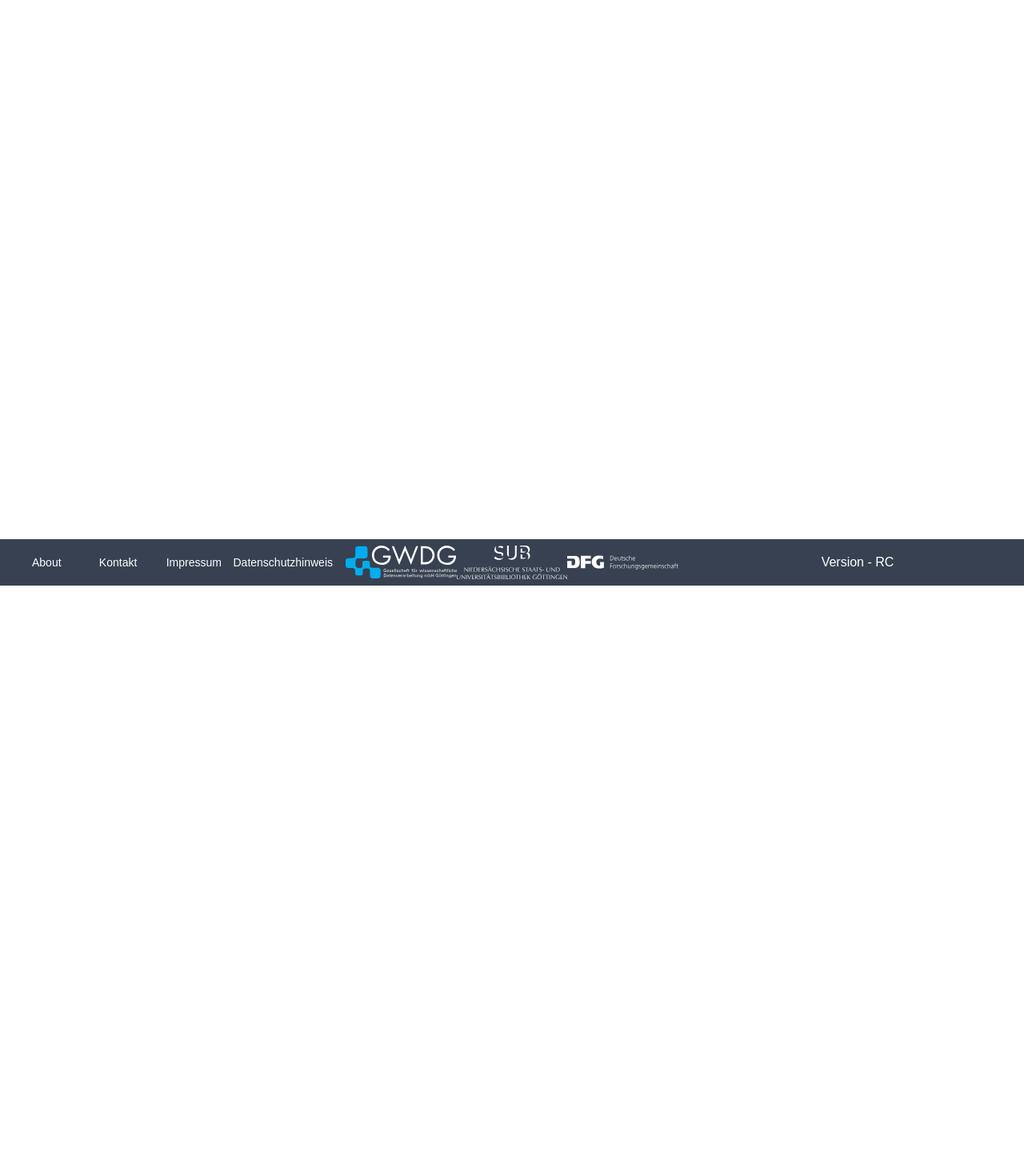
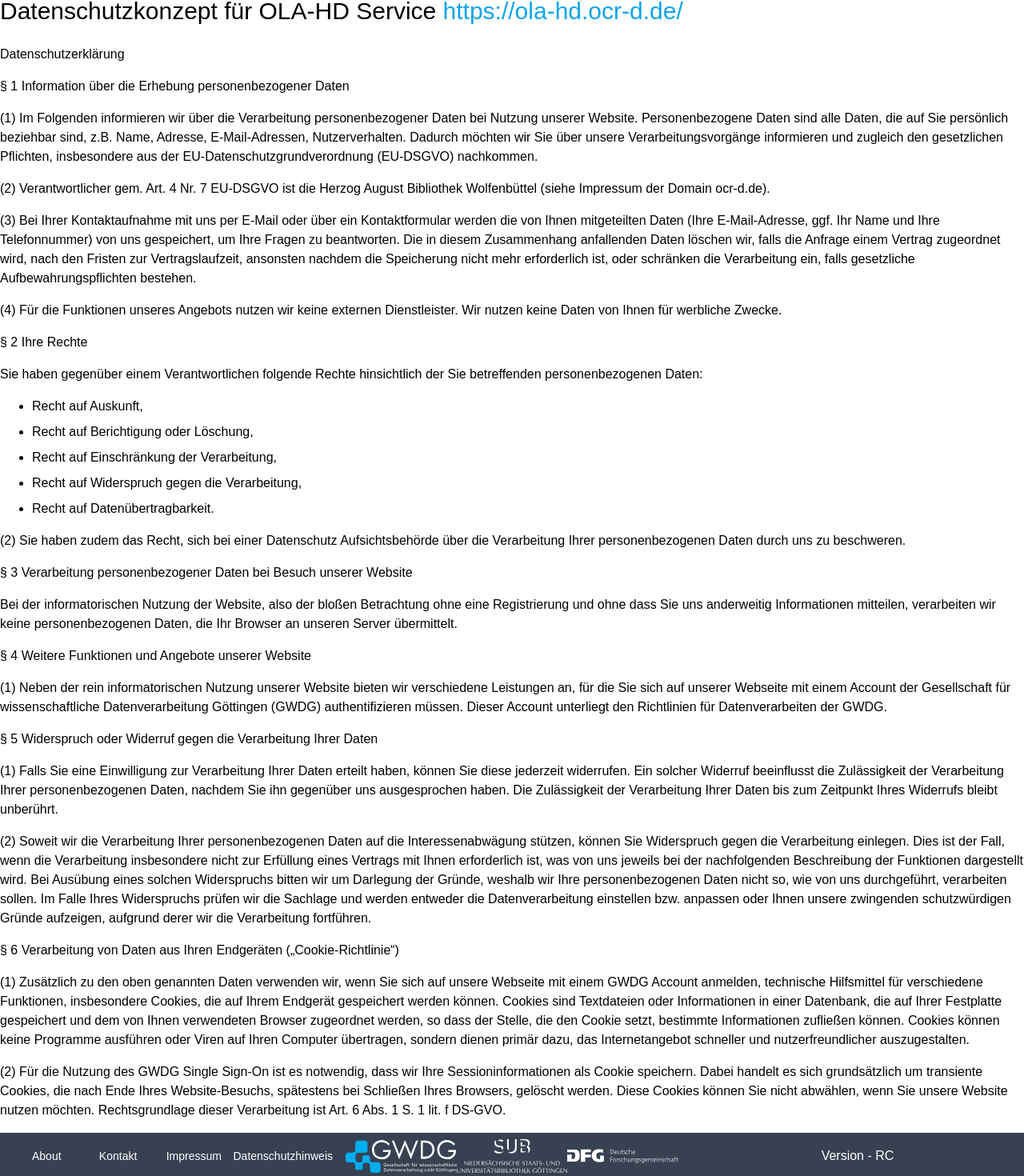
Before and after one commit to subugoe/olahd_user_frontend, a Vue app: page /data_protection in a window 1280 px wide. Shown: the part 68-1538 px from the top of the page at 80% size. Before the commit the page ends 800 px from the top, so only its background shows below. Built offline with nearby package versions, Linux system fonts and the light colour scheme; no server answers; a web font is replaced by a local one; what oidc-client would draw is missing.

Commit message:
Add data protection

```diff
--- a/src/layout/footer/index.vue
+++ b/src/layout/footer/index.vue
@@ -3,31 +3,18 @@
     <div class="bg-gray-700">
       <div class="grid grid-cols-3 gap-4 py-2">
         <div class="flex flex-1 items-center ml-10 space-x-2 text-sm">
-          <router-link
-            class="flex flex-1"
-            as="nav"
-            active-class="active"
-            to="/about"
-          >
+          <router-link class="flex flex-1" as="nav" active-class="active" to="/about">
             <span class="nav-link text-white hover:text-sky-700">About</span>
           </router-link>
-          <router-link
-            class="flex flex-1"
-            as="nav"
-            active-class="active"
-            to="/contact"
-          >
+          <router-link class="flex flex-1" as="nav" active-class="active" to="/contact">
             <span class="nav-link text-white hover:text-sky-700">Kontakt</span>
           </router-link>
-          <router-link
-            class="flex flex-1"
-            as="nav"
-            active-class="active"
-            to="/imprint"
-          >
+          <router-link class="flex flex-1" as="nav" active-class="active" to="/imprint">
             <span class="nav-link text-white hover:text-sky-700">Impressum</span>
           </router-link>
-          <a href="https://www.sub.uni-goettingen.de/impressum/datenschutzhinweis/" target="_blank" class="nav-link text-white hover:text-sky-700">Datenschutzhinweis</a>
+          <router-link class="flex flex-1" as="nav" active-class="active" to="/data_protection">
+            <span class="nav-link text-white hover:text-sky-700">Datenschutzhinweis</span>
+          </router-link>
         </div>
 
         <div class="flex flex-1 justify-between items-center">
@@ -75,3 +62,6 @@ export default {
   }
 };
 </script>
+<style scoped>
+
+</style>
--- /dev/null
+++ b/src/pages/data_protection/index.vue
@@ -0,0 +1,107 @@
+<template>
+  <section id="data_protection" class="container">
+    <h1>Datenschutzkonzept für OLA-HD Service <a href="https://ola-hd.ocr-d.de/">https://ola-hd.ocr-d.de/</a></h1>
+    <p>Datenschutzerklärung</p>
+    <p>§ 1 Information über die Erhebung personenbezogener Daten</p>
+    <p>(1) Im Folgenden informieren wir über die Verarbeitung
+      personenbezogener Daten bei Nutzung unserer Website. Personenbezogene
+      Daten sind alle Daten, die auf Sie persönlich beziehbar sind, z.B. Name,
+      Adresse, E-Mail-Adressen, Nutzerverhalten. Dadurch möchten wir Sie über
+      unsere Verarbeitungsvorgänge informieren und zugleich den gesetzlichen
+      Pflichten, insbesondere aus der EU-Datenschutzgrundverordnung (EU-DSGVO)
+      nachkommen.</p>
+    <p>(2) Verantwortlicher gem. Art. 4 Nr. 7 EU-DSGVO ist die Herzog August
+      Bibliothek Wolfenbüttel (siehe Impressum der Domain ocr-d.de).</p>
+    <p>(3) Bei Ihrer Kontaktaufnahme mit uns per E-Mail oder über ein
+      Kontaktformular werden die von Ihnen mitgeteilten Daten (Ihre
+      E-Mail-Adresse, ggf. Ihr Name und Ihre Telefonnummer) von uns
+      gespeichert, um Ihre Fragen zu beantworten. Die in diesem Zusammenhang
+      anfallenden Daten löschen wir, falls die Anfrage einem Vertrag
+      zugeordnet wird, nach den Fristen zur Vertragslaufzeit, ansonsten
+      nachdem die Speicherung nicht mehr erforderlich ist, oder schränken die
+      Verarbeitung ein, falls gesetzliche Aufbewahrungspflichten bestehen.</p>
+    <p>(4) Für die Funktionen unseres Angebots nutzen wir keine externen
+      Dienstleister. Wir nutzen keine Daten von Ihnen für werbliche
+      Zwecke.</p>
+    <p>§ 2 Ihre Rechte</p>
+    <p>Sie haben gegenüber einem Verantwortlichen folgende Rechte
+      hinsichtlich der Sie betreffenden personenbezogenen Daten:</p>
+    <ul>
+      <li>Recht auf Auskunft,</li>
+      <li>Recht auf Berichtigung oder Löschung,</li>
+      <li>Recht auf Einschränkung der Verarbeitung,</li>
+      <li>Recht auf Widerspruch gegen die Verarbeitung,</li>
+      <li>Recht auf Datenübertragbarkeit.</li>
+    </ul>
+    <p>(2) Sie haben zudem das Recht, sich bei einer Datenschutz
+      Aufsichtsbehörde über die Verarbeitung Ihrer personenbezogenen Daten
+      durch uns zu beschweren.</p>
+    <p>§ 3 Verarbeitung personenbezogener Daten bei Besuch unserer
+      Website</p>
+    <p>Bei der informatorischen Nutzung der Website, also der bloßen
+      Betrachtung ohne eine Registrierung und ohne dass Sie uns anderweitig
+      Informationen mitteilen, verarbeiten wir keine personenbezogenen Daten,
+      die Ihr Browser an unseren Server übermittelt.</p>
+    <p>§ 4 Weitere Funktionen und Angebote unserer Website</p>
+    <p>(1) Neben der rein informatorischen Nutzung unserer Website bieten
+      wir verschiedene Leistungen an, für die Sie sich auf unserer Webseite
+      mit einem Account der Gesellschaft für wissenschaftliche
+      Datenverarbeitung Göttingen (GWDG) authentifizieren müssen. Dieser
+      Account unterliegt den Richtlinien für Datenverarbeiten der GWDG.</p>
+    <p>§ 5 Widerspruch oder Widerruf gegen die Verarbeitung Ihrer Daten</p>
+    <p>(1) Falls Sie eine Einwilligung zur Verarbeitung Ihrer Daten erteilt
+      haben, können Sie diese jederzeit widerrufen. Ein solcher Widerruf
+      beeinflusst die Zulässigkeit der Verarbeitung Ihrer personenbezogenen
+      Daten, nachdem Sie ihn gegenüber uns ausgesprochen haben. Die
+      Zulässigkeit der Verarbeitung Ihrer Daten bis zum Zeitpunkt Ihres
+      Widerrufs bleibt unberührt.</p>
+    <p>(2) Soweit wir die Verarbeitung Ihrer personenbezogenen Daten auf die
+      Interessenabwägung stützen, können Sie Widerspruch gegen die
+      Verarbeitung einlegen. Dies ist der Fall, wenn die Verarbeitung
+      insbesondere nicht zur Erfüllung eines Vertrags mit Ihnen erforderlich
+      ist, was von uns jeweils bei der nachfolgenden Beschreibung der
+      Funktionen dargestellt wird. Bei Ausübung eines solchen Widerspruchs
+      bitten wir um Darlegung der Gründe, weshalb wir Ihre personenbezogenen
+      Daten nicht so, wie von uns durchgeführt, verarbeiten sollen. Im Falle
+      Ihres Widerspruchs prüfen wir die Sachlage und werden entweder die
+      Datenverarbeitung einstellen bzw. anpassen oder Ihnen unsere zwingenden
+      schutzwürdigen Gründe aufzeigen, aufgrund derer wir die Verarbeitung
+      fortführen.</p>
+    <p>§ 6 Verarbeitung von Daten aus Ihren Endgeräten
+      („Cookie-Richtlinie“)</p>
+    <p>(1) Zusätzlich zu den oben genannten Daten verwenden wir, wenn Sie
+      sich auf unsere Webseite mit einem GWDG Account anmelden, technische
+      Hilfsmittel für verschiedene Funktionen, insbesondere Cookies, die auf
+      Ihrem Endgerät gespeichert werden können. Cookies sind Textdateien oder
+      Informationen in einer Datenbank, die auf Ihrer Festplatte gespeichert
+      und dem von Ihnen verwendeten Browser zugeordnet werden, so dass der
+      Stelle, die den Cookie setzt, bestimmte Informationen zufließen können.
+      Cookies können keine Programme ausführen oder Viren auf Ihren Computer
+      übertragen, sondern dienen primär dazu, das Internetangebot schneller
+      und nutzerfreundlicher auszugestalten.</p>
+    <p>(2) Für die Nutzung des GWDG Single Sign-On ist es notwendig, dass
+      wir Ihre Sessioninformationen als Cookie speichern. Dabei handelt es
+      sich grundsätzlich um transiente Cookies, die nach Ende Ihres
+      Website-Besuchs, spätestens bei Schließen Ihres Browsers, gelöscht
+      werden. Diese Cookies können Sie nicht abwählen, wenn Sie unsere Website
+      nutzen möchten. Rechtsgrundlage dieser Verarbeitung ist Art. 6 Abs. 1 S.
+      1 lit. f DS-GVO.</p>
+  </section>
+</template>
+<style scoped>
+  h1 {
+    @apply text-3xl mb-6 mt-2
+  }
+  p {
+    @apply mb-4
+  }
+  a {
+    @apply text-sky-500 hover:text-sky-700
+  }
+  ul {
+    @apply list-disc ml-10 mb-4
+  }
+  li {
+    @apply my-2
+  }
+</style>
--- a/src/router/index.ts
+++ b/src/router/index.ts
@@ -47,6 +47,12 @@ const router = createRouter({
       name: "imprint",
       component: () =>
         import("@/pages/imprint/index.vue"),
+    },
+    {
+      path: "/data_protection",
+      name: "data_protection",
+      component: () =>
+        import("@/pages/data_protection/index.vue"),
     },
     {
       path: "/dashview",
```
